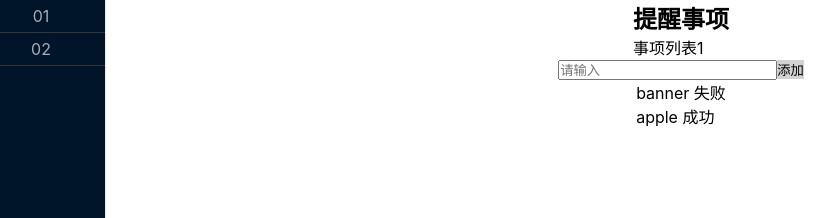
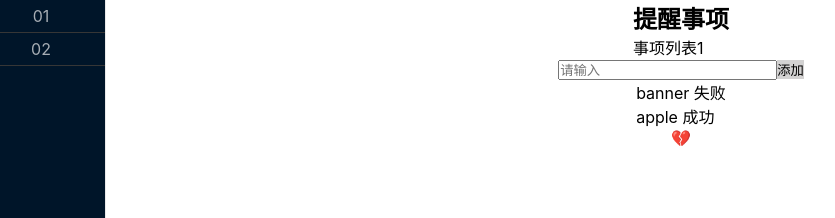
Before and after one commit to bluesnn/react-todo-list, a React (Create React App) app: page / in a window 1280 px wide. Shown: the top 218 px of the page, without its empty margins (23-858 px from the left). Built offline with nearby package versions, Linux system fonts and the light colour scheme.

Commit message:
like hook

```diff
--- /dev/null
+++ b/src/components/Like/index.js
@@ -0,0 +1,15 @@
+import React, { useState } from 'react'
+
+function Like() {
+  const [isLike, setLike] = useState(false)
+
+  return (
+    <div>
+      <span onClick={() => setLike(!isLike)}>
+        {isLike ? '❤️' : '💔'}
+      </span>
+    </div>
+  )
+}
+
+export default Like
--- a/src/components/index.js
+++ b/src/components/index.js
@@ -1,3 +1,4 @@
 export { default as TodoHeader } from './TodoHeader';
 export { default as TodoInput } from './TodoInput';
 export { default as TodoList } from './TodoList';
+export { default as Like } from './Like/index';
--- a/src/views/01/App.js
+++ b/src/views/01/App.js
@@ -3,7 +3,8 @@
 import {
   TodoHeader,
   TodoInput,
-  TodoList
+  TodoList,
+  Like
 } from '../../components';
 
 function App() {
@@ -25,6 +26,7 @@
       </TodoHeader>
       <TodoInput placeholder="请输入" />
       <TodoList list={list} />
+      <Like />
     </div>
   );
 }
```
Also changed, not shown: src/components/Like/indexOld.js (added, +32 -0 lines).
